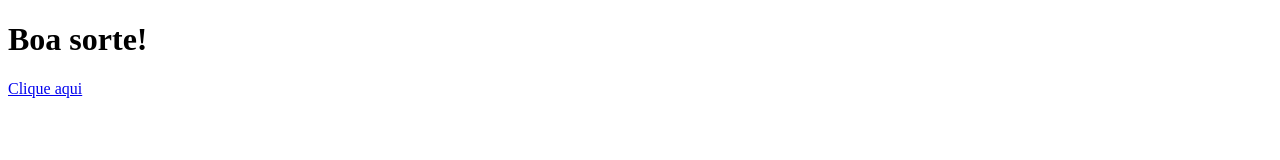
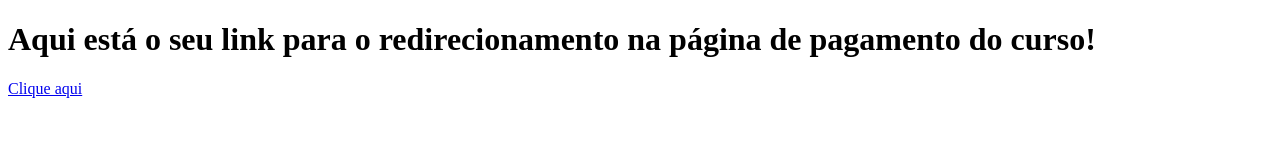
Before and after one commit to ChickChuck2/Ultilitarios-para-NINGUEM, a plain HTML site: page index.html in a window 1280 px wide. Drawn offline with Linux system fonts and the light colour scheme.

Commit message:
Update index.html

```diff
--- a/index.html
+++ b/index.html
@@ -4,7 +4,7 @@
 
     </head>
     <body>
-        <h1>Boa sorte!</h1>
+        <h1>Aqui está o seu link para o redirecionamento na página de pagamento do curso!</h1>
         <a href="https://go.hotmart.com/W66659767F?ap=0443">Clique aqui</a>
 
     </body>
```
